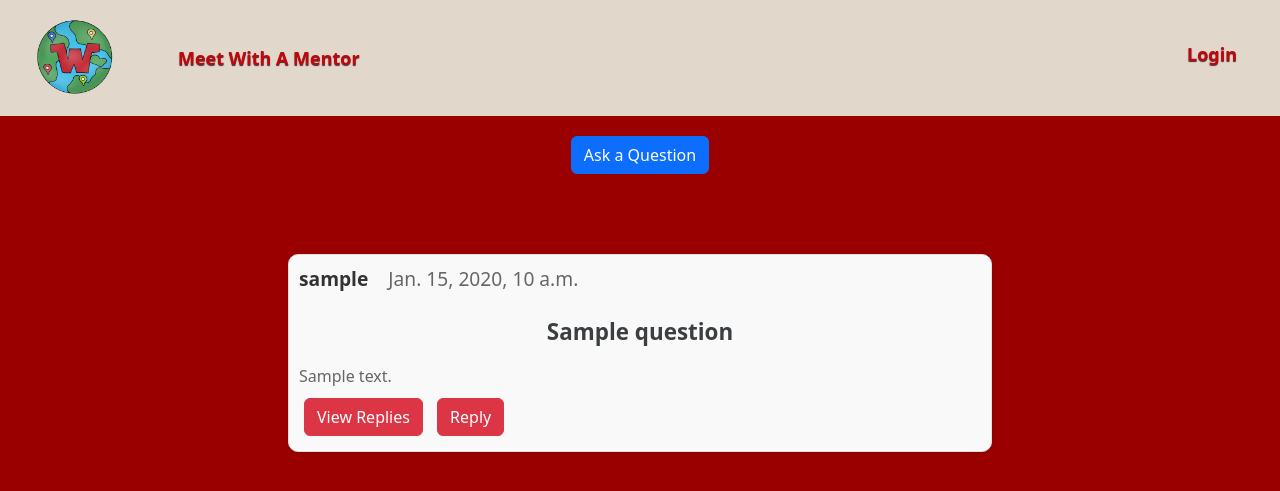
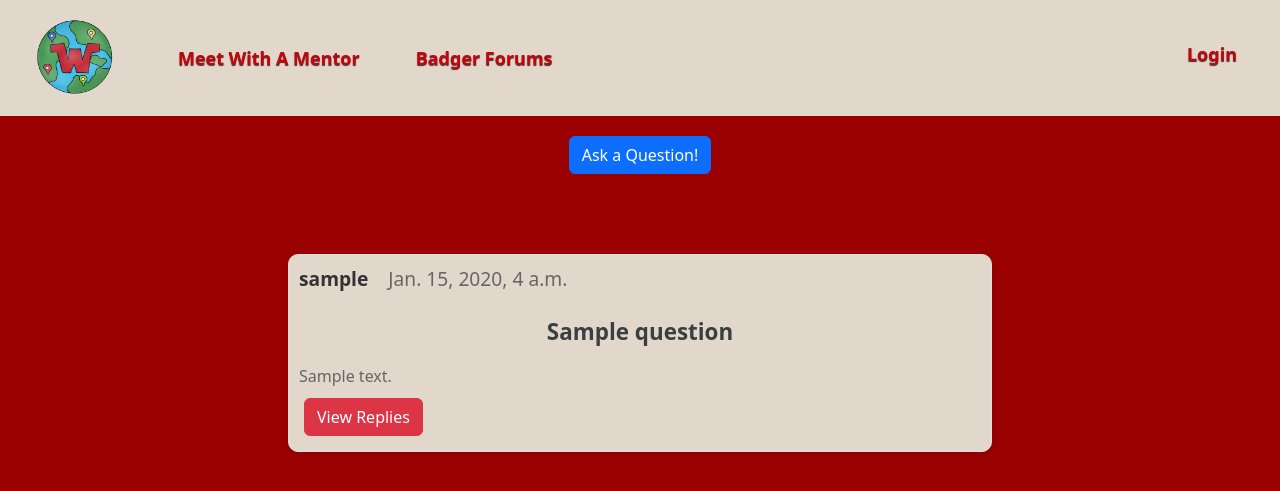
Before and after one commit to MathomJohnson/IBB_Website, a Django app: page /forum/ in a window 1280 px wide. Shown: the top 491 px of the page. Run offline with Django 5.2, Linux system fonts and the light colour scheme; tables that the repository leaves empty hold one stand-in row (values such as "Sample post").

Commit message:
finished forum

```diff
--- a/IBB_Website/settings.py
+++ b/IBB_Website/settings.py
@@ -130,7 +130,7 @@ AUTH_PASSWORD_VALIDATORS = [
 
 LANGUAGE_CODE = 'en-us'
 
-TIME_ZONE = 'UTC'
+TIME_ZONE = 'America/Chicago'
 
 USE_I18N = True
 
--- a/forum/models.py
+++ b/forum/models.py
@@ -6,6 +6,7 @@ class Question(models.Model):
     title = models.CharField(max_length=255)
     body = models.TextField()
     author = models.ForeignKey(User, on_delete=models.CASCADE, related_name='questions')
+    verified = models.BooleanField(default=False)
     created_at = models.DateTimeField(auto_now_add=True)
 
     def __str__(self):
--- a/forum/static/forum/style.css
+++ b/forum/static/forum/style.css
@@ -1,87 +1,9 @@
-/* .question {
-    display: flex;
-    width:50%;
-    flex-direction: column;
-    justify-content: center;
-    align-items: center;
-    border: 1px solid black;
-    background-color: #e1d7cb;
-    box-shadow: 10px 10px 7px black;
-    margin:40px auto;
-    padding:12px;
-}
-.question p {
-    color:black;
-}
-
-#show-form-btn {
-    margin: 50px;
-    margin-bottom: 0px;
-}
-
-.question-form-wrapper {
-    display: flex;
-    justify-content: center;
-    align-items: center;
-}
-
-.question-form {
-    display: flex;
-    flex-direction: column;
-    justify-content: center;
-    align-items: center;
-    width: 30%;
-    border: 1px solid black;
-    background-color: #e1d7cb;
-    padding: 10px;
-    margin-top: 20px;
-
-}
-
-#question-form {
-    display: flex;
-    flex-direction: column;
-    justify-content: center;
-    align-items: center;
-    margin:0px;
-    padding: 0px;
-}
-
-#question-form p,
-#question-form input,
-#question-form textarea,
-#question-form button {
-    margin: 0px 0;
-    padding: 0px;
-    width: 95%;
-}
-
-.question-header {
-    display: flex;
-    justify-content: space-between;
-    align-items: center;
-}
-.question-header .author {
-    font-weight: bold;
-    font-size: 1.2em;
-    color: #333;
-    flex: 1;
-}
-.question-header .title {
-    font-weight: bold;
-    font-size: 1.4em;
-    color: #007bff;
-    text-align: center;
-    flex: 2;
-} */
-
-
 .question {
     border: 1px solid #ddd;
     padding: 10px;
     margin: 20px auto;
     border-radius: 10px;
-    background-color: #f9f9f9;
+    background-color: #e1d7cb;
     box-shadow: 0 2px 5px rgba(0, 0, 0, 0.1);
     width: 55%;
 }
@@ -137,6 +59,10 @@
     margin-top: 0;
 }
 
+.comments-container {
+    color:#333;
+}
+
 /* Ask A Question button */
 .question-form-wrapper {
     display: flex;
@@ -145,7 +71,7 @@
     padding: 20px;
 }
 .question-form {
-    background-color: #fff;
+    background-color: #e1d7cb;
     border: 1px solid #ddd;
     border-radius: 10px;
     box-shadow: 0 2px 5px rgba(0, 0, 0, 0.1);
--- a/forum/templates/forum/forums.html
+++ b/forum/templates/forum/forums.html
@@ -8,30 +8,39 @@
 {% endblock %}
 
 {% block content %}
-<!-- <center>
-    <button id="show-form-btn" class="btn btn-primary" onclick="showForm()">Ask a Question</button>
+<center>
+    <button id="show-form-btn" class="btn btn-primary" onclick="showForm()">Ask a Question!</button>
 </center>
-
-<div class="question-form-wrapper">
-<div class="question-form" style="display:none;">
+<div class="question-form-wrapper" style="margin-top:0px;">
+    <div class="question-form" style="display:none;margin-top:0px;">
+        {% if user.is_authenticated %}
             <form id="question-form" method="post" action="/forum/submit-question/">
                 {% csrf_token %}
-        <p style="color:black;">Title:</p>
-        <input type="text" id="question-title" name="title" required style="margin:0px; padding:0px;"><br>
-        <p style="color:black;">Question:</p>
-        <textarea id="question-body" name="body" rows="4" required style="margin:0px; padding:0px;"></textarea><br>
-        <button type="submit" class="btn btn-success" style="margin:0px; padding:0px;">Submit</button>
+                <p>Title:</p>
+                <input type="text" id="question-title" name="title" style="border:1.5px solid black" required>
+                <p>Question:</p>
+                <textarea id="question-body" name="body" rows="4" style="border:1.5px solid black" required></textarea>
+                <button type="submit" class="btn btn-success">Submit</button>
             </form>
+        {% else %}
+            <p>To ask a question, please sign in <a href='/login/'>here</a></p>
+        {% endif %}
     </div>
 </div>
+
+<!--Display the questions-->
 {% for q in questions %}
-    <div class="question">
+    <div class="question" style="background-color:#e1d7cb;">
         <div class="question-header">
+            <div class="info">
                 <p class="author">{{ q.author }}</p>
-            <p class="title"><b>{{ q.title }}</b></p>
+                <p class="time">{{ q.created_at }}</p>
             </div>
-        <p>{{ q.body }}</p>
-        <button class="btn btn-danger" onclick="viewReplies()">View Replies</button>
+            <p class="title">{{ q.title }}</p>
+        </div>
+        <p class="body">{{ q.body }}</p>
+        <button class="btn btn-danger" onclick="viewReplies(this)" data-comments-loaded="0" data-question-id="{{ q.id }}">View Replies</button>
+        {% if user.is_staff %}
             <button class="btn btn-danger" onclick="comment(this)">Reply</button>
             <div class="create-comment" style="display:none;">
                 <form class="new-comment" method="post" action="/forum/new-comment/">
@@ -41,49 +50,15 @@
                     <button class="btn btn-success" type="submit">Send</button>
                 </form>
             </div>
-    </div>
-{% endfor %}-->
-<center>
-    <button id="show-form-btn" class="btn btn-primary" onclick="showForm()">Ask a Question</button>
-</center>
-<div class="question-form-wrapper">
-    <div class="question-form" style="display:none;">
-        <form id="question-form" method="post" action="/forum/submit-question/">
-            {% csrf_token %}
-            <p>Title:</p>
-            <input type="text" id="question-title" name="title" required>
-            <p>Question:</p>
-            <textarea id="question-body" name="body" rows="4" required></textarea>
-            <button type="submit" class="btn btn-success">Submit</button>
-        </form>
-    </div>
-</div>
-
-{% for q in questions %}
-<div class="question">
-    <div class="question-header">
-        <div class="info">
-            <p class="author">{{ q.author }}</p>
-            <p class="time">{{ q.created_at }}</p>
-        </div>
-        <p class="title">{{ q.title }}</p>
-    </div>
-    <p class="body">{{ q.body }}</p>
-    <button class="btn btn-danger" onclick="viewReplies(this)" data-comments-loaded="0" data-question-id="{{ q.id }}">View Replies</button>
-    <button class="btn btn-danger" onclick="comment(this)">Reply</button>
-    <div class="create-comment" style="display:none;">
-        <form class="new-comment" method="post" action="/forum/new-comment/">
-            {% csrf_token %}
-            <textarea class="comment-body" name="body" rows="1" required></textarea>
-            <input type="hidden" value="{{ q.id }}" name="question">
-            <button class="btn btn-success" type="submit">Send</button>
-        </form>
-    </div>
-    <div class="comments-container" style="display:block;"> <!--style="display:none;-->
+        {% endif %}
+        <div class="comments-container" style="display:none; color:black;"> <!--style="display:none;-->
+            <br>
             <!-- Comments will be appended here -->
         </div>
     </div>
 {% endfor %}
+<!--End of question display-->
+
 <script>
     var display = 0;
     function showForm() {
@@ -124,28 +99,15 @@
                     if (response.status === 'success') {
                         comments = response.comments;
                         if (comments.length < 1) {
-                            alert('No comments found for this question.');
+                            commentsContainer.append('<p style="color:#333; margin-bottom:0px;"> No comments yet. </p>');
                         }
                         // Iterate over the response and append each comment to the container
                         comments.forEach(function(comment) {
-                            commentsContainer.append('<p>' + comment.body + '</p>');
+                            commentsContainer.append('<p style="color:#333;"><b>'+comment.author__username+'</b> <span class="badge text-bg-danger">Mentor</span> '+'  '+comment.body+'</p>');
                         });
                         $(button).data('comments-loaded', 1);
+                        commentsContainer.css('display', 'block');
                     }
-                    // if (response.length > 0) {
-                    //     // Clear the container
-                    //     commentsContainer.empty();
-
-                    //     // Iterate over the response and append each comment to the container
-                    //     response.forEach(function(comment) {
-                    //         commentsContainer.append('<p>' + comment.content + '</p>');
-                    //     });
-
-                    //     // Show the comments container
-                    //     commentsContainer.show();
-                    // } else {
-                    //     alert('No comments found for this question');
-                    // }
                 },
                 error: function(xhr, status, error) {
                     console.error('Error:', error);
--- a/forum/views.py
+++ b/forum/views.py
@@ -5,6 +5,7 @@
 # Create your views here.
 def main_forum(request):
     questions = Question.objects.all()
+    questions = questions.order_by('-created_at')
     return render(request, "forum/forums.html", {
         'questions': questions,
     })
--- a/home/templates/home/base.html
+++ b/home/templates/home/base.html
@@ -38,6 +38,7 @@
                 <ul class="navbar-nav me-auto">
                   <li class="nav-item meet">
                     <a class="nav-link meet" href="/calendar/"><p class="nav-red-text">Meet With A Mentor</p></a>
+                    <a class="nav-link meet" href="/forum/"><p class="nav-red-text">Badger Forums</p></a>
                   </li>
                 </ul>
                 <ul class="navbar-nav ms-auto">
```
Also changed, not shown: forum/migrations/0002_question_verified.py (added). Lines whose indentation alone changed are shown as unchanged.
